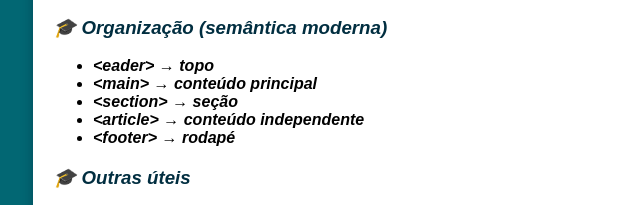
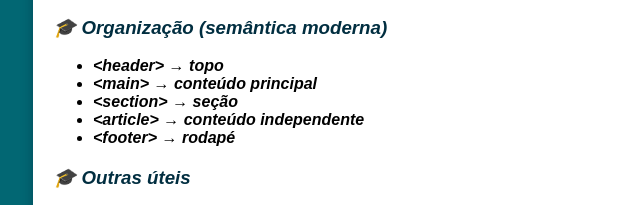
Before and after one commit to leticiavsdev/pagina-web, a plain HTML site: page index.html in a window 1280 px wide. Shown: the part 4007-4212 px from the top of the page, 137-777 px from the left. Drawn offline with Linux system fonts and the light colour scheme.

Commit message:
Atualização

```diff
--- a/index.html
+++ b/index.html
@@ -250,7 +250,7 @@
             </ul>
             <h3>&#127891; Organização (semântica moderna)</h3>
             <ul>
-            <li>&lt;eader&gt; &rarr; topo </li>
+            <li>&lt;header&gt; &rarr; topo </li>
             <li>&lt;main&gt; &rarr; conteúdo principal </li>
             <li>&lt;section&gt; &rarr; seção </li>
             <li>&lt;article&gt; &rarr; conteúdo independente</li>
```
